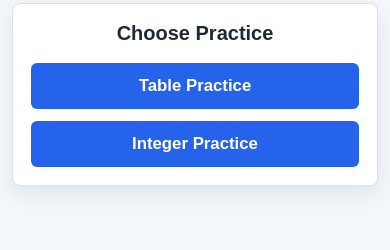
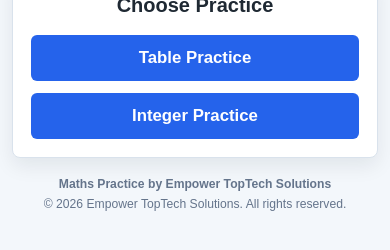
Before and after one commit to AlokRanjan-MTech/maths-practice, a plain HTML site: page index.html in a window 390 px wide. Shown: the part 356-606 px from the top of the page. Drawn offline with Linux system fonts and the light colour scheme.

Commit message:
Add Empower TopTech Solutions footer
- Added company branding footer across the application
- Added "Maths Practice by Empower TopTech Solutions"
- Added © 2026 Empower TopTech Solutions. All rights reserved.
- Kept footer visually subtle and responsive
- Preserved all existing Maths Practice functionality
- Tested locally successfully

```diff
--- a/index.html
+++ b/index.html
@@ -210,6 +210,11 @@
     </section>
   </main>
 
+  <footer class="company-footer">
+    <p class="company-name">Maths Practice by Empower TopTech Solutions</p>
+    <p>&copy; 2026 Empower TopTech Solutions. All rights reserved.</p>
+  </footer>
+
   <script src="script.js"></script>
 </body>
 </html>
--- a/style.css
+++ b/style.css
@@ -9,6 +9,7 @@ body {
   background: #f3f7fb;
   color: #1f2933;
   display: flex;
+  flex-direction: column;
   align-items: center;
   justify-content: center;
   padding: 20px;
@@ -18,6 +19,25 @@ body {
   width: 100%;
   max-width: 620px;
   text-align: center;
+}
+
+.company-footer {
+  width: 100%;
+  max-width: 620px;
+  margin-top: 24px;
+  color: #64748b;
+  font-size: 0.8rem;
+  line-height: 1.45;
+  text-align: center;
+}
+
+.company-footer p {
+  margin: 0;
+}
+
+.company-footer .company-name {
+  margin-bottom: 2px;
+  font-weight: 700;
 }
 
 h1 {
@@ -279,6 +299,11 @@ button:hover {
     padding: 12px;
   }
 
+  .company-footer {
+    margin-top: 18px;
+    font-size: 0.76rem;
+  }
+
   h1 {
     font-size: 1.8rem;
   }
```
